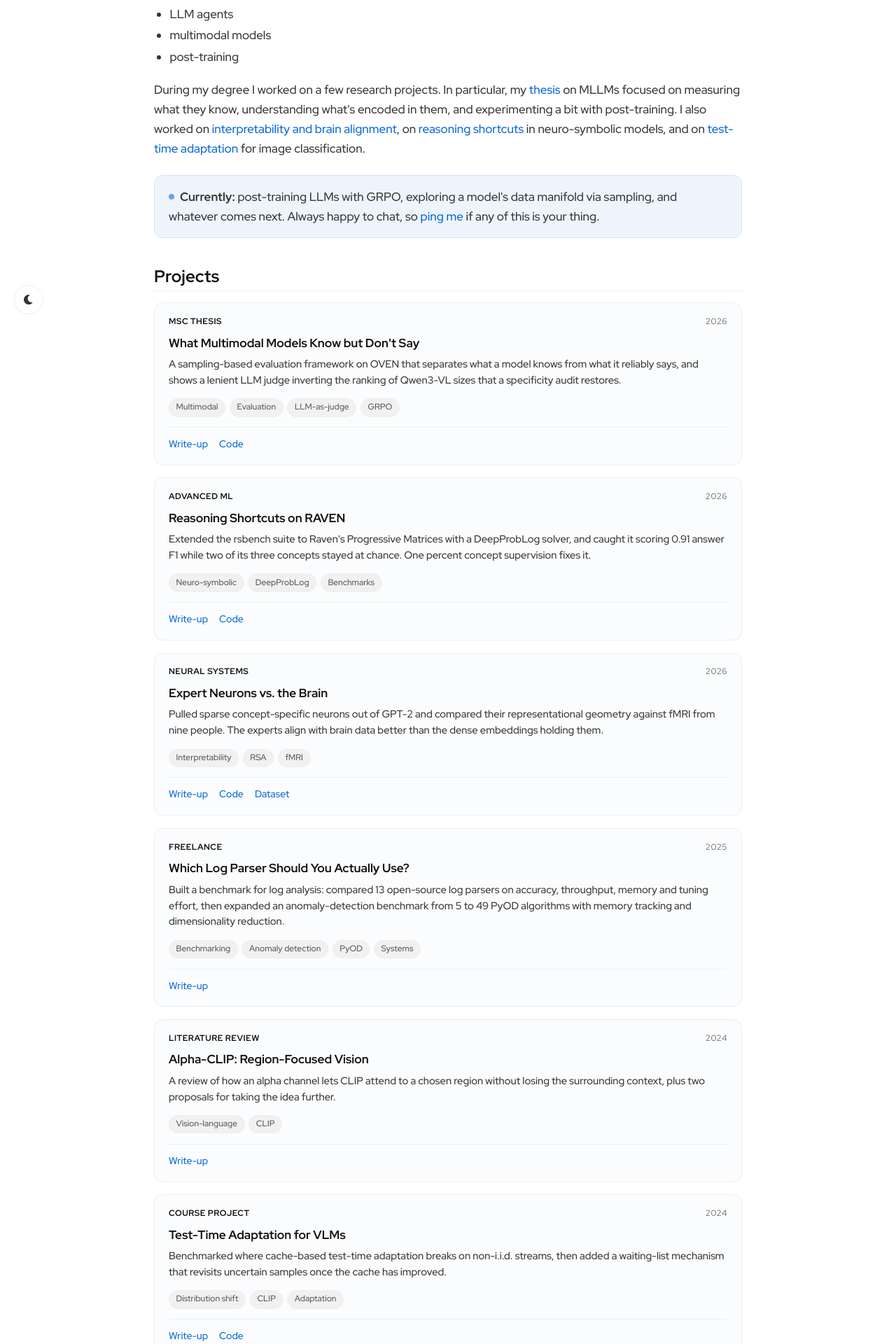
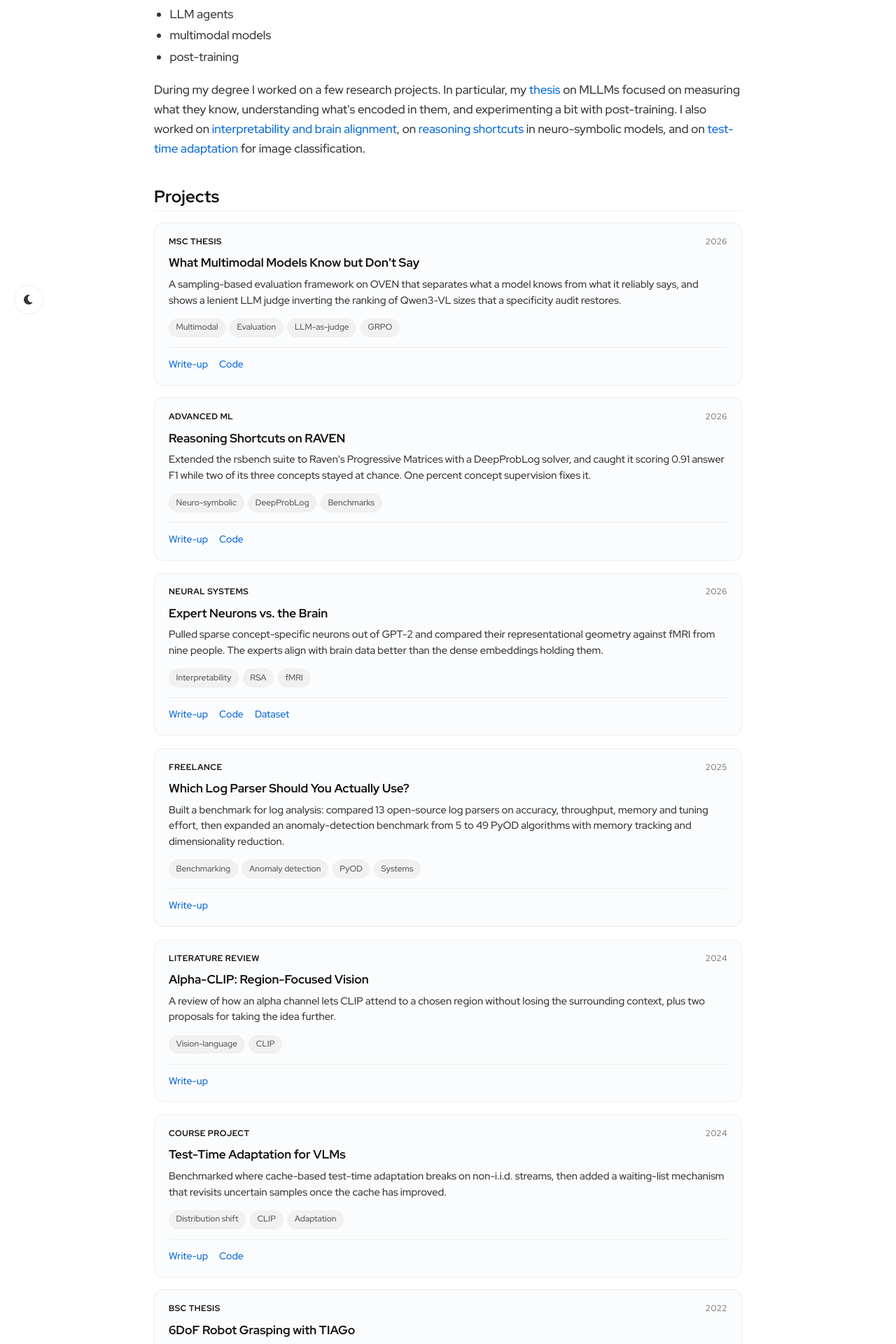
Before and after one commit to jucamohedano/jucamohedano.github.io, a Jekyll site: the page built from index.md, in a window 1280 px wide. Shown: the part 431-2351 px from the top of the page at 70% size. Built offline with Jekyll 4.4.1, drawn with Linux system fonts in a browser that asks for light colours.

Commit message:
Remove the "Currently" callout from the homepage bio
Co-Authored-By: Claude Fable 5 <noreply@anthropic.com>

```diff
--- a/css/styles.css
+++ b/css/styles.css
@@ -262,40 +262,7 @@ section {
     margin-bottom: 0.15rem;
 }
 
-/* "Currently" callout */
-.now-box {
-    background-color: var(--callout-bg);
-    border: 1px solid var(--callout-border);
-    border-radius: 12px;
-    padding: 1rem 1.25rem;
-    margin: 1.5rem 0;
-}
-
-.now-box p {
-    margin: 0;
-}
-
-.pulse-dot {
-    display: inline-block;
-    width: 8px;
-    height: 8px;
-    border-radius: 50%;
-    background-color: var(--accent);
-    margin-right: 0.5rem;
-    vertical-align: 2px;
-    animation: pulse 2s ease-in-out infinite;
-}
-
-@keyframes pulse {
-    0%, 100% { opacity: 1; }
-    50% { opacity: 0.35; }
-}
-
 @media (prefers-reduced-motion: reduce) {
-    .pulse-dot {
-        animation: none;
-    }
-
     .fade-in {
         animation: none;
     }
--- a/index.md
+++ b/index.md
@@ -22,9 +22,6 @@ layout: default
         in neuro-symbolic models, and on
         <a href="/blog/2024/03/01/test-time-adaptation/">test-time adaptation</a> for image classification.
     </p>
-    <div class="now-box">
-        <p><span class="pulse-dot" aria-hidden="true"></span><strong>Currently:</strong> post-training LLMs with GRPO, exploring a model's data manifold via sampling, and whatever comes next. Always happy to chat, so <a href="mailto:{{ site.email }}">ping me</a> if any of this is your thing.</p>
-    </div>
 </section>
 
 {% comment %}
```
